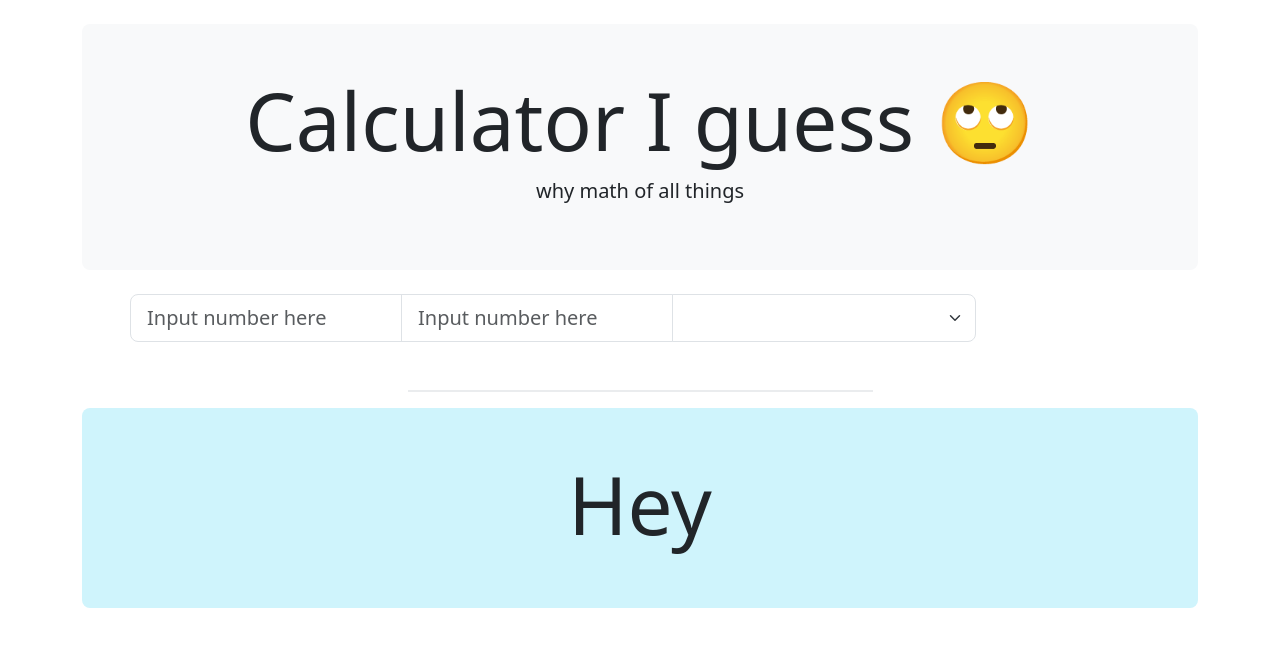
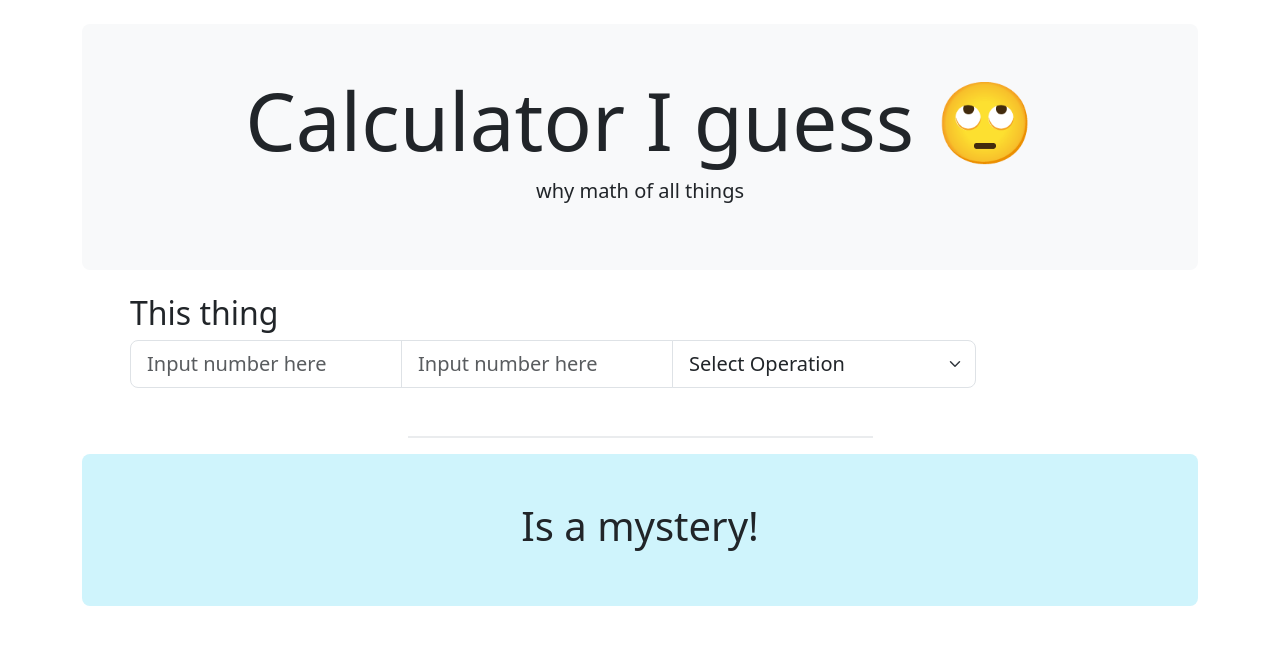
Before and after one commit to janeirosan/exercicio-vuejs, a Vue app: page / in a window 1280 px wide. Shown: the top 646 px of the page. Built offline with nearby package versions, Linux system fonts and the light colour scheme.

Commit message:
WE DID IT BOYS

```diff
--- a/src/components/Calculator.vue
+++ b/src/components/Calculator.vue
@@ -1,42 +1,50 @@
 <script setup>
+    import { ref } from 'vue'
     const num1 = defineModel('num1');
     const num2 = defineModel('num2');
+    const result = ref('penis jade');
+    const selectedOp = ref('Select Operation');
 
-    const operations = [{
-        name: 'Select operation',
-        value: ''
-    },{
-        name:'addition',
-        value: addNum()
-    },{
-        name:'subtraction',
-        value: subNum()
-    },{
-        name:'multiplication',
-        value: multNum()
-    },{
-        name:'division',
-        value: divNum()
-    }];
+    const operations = ['addition', 'subtraction', 'multiplication', 'division'];
+    // delete value later
 
     function addNum() {
-    return num1 + num2
+    return num1.value + num2.value
     }
 
     function subNum() {
-    return num1 - num2
+    return num1.value - num2.value
     }
 
     function multNum() {
-    return num1 * num2
+    return num1.value * num2.value
     }
 
     function divNum() {
-    return num1 / num2
+    return num1.value / num2.value
     }
 
-    function maths(selected) {
-        console.log(selected)
+    function maths() {
+        // let operation = event.target.selectedOptions[0].value; // < this fucken thing
+        // ^ event is the variable storing the operation stored by the user
+        let operation = selectedOp.value
+        switch(operation) {
+            case 'addition':
+            result.value = addNum()
+            break;
+
+            case 'subtraction':
+            result.value = subNum()
+            break;
+
+            case 'multiplication':
+            result.value = multNum()
+            break;
+
+            case 'division':
+            result.value = divNum()
+            break;
+        }
     }
 </script>
 
@@ -51,21 +59,22 @@
         <form class="mx-5 mb-5">
             <div class="row rounded-2">
                 <div class="col-10">
+                    <h2>This thing</h2>
                     <div class="input-group input-group-lg">
-                    <input type="number" class="form-control" placeholder="Input number here" v-model.number="num1">
-                    <input type="number" class="form-control" placeholder="Input number here" v-model.number="num2">
-                    <select class="form-select text-capitalize" :value="selected" @change="maths => operations.value = maths.target.selected">
-                        <option v-for="operation in operations">{{ operation.name }}</option>
+                    <input type="number" class="form-control" placeholder="Input number here" v-model.number="num1" @input="maths">
+                    <input type="number" class="form-control" placeholder="Input number here" v-model.number="num2" @input="maths">
+                    <select class="form-select text-capitalize" @change="maths" v-model="selectedOp">
+                        <option selected disabled>Select Operation</option>
+                        <option v-for="operation in operations">{{ operation }}</option>
                     </select>
                     </div>
                 </div>
             </div>
         </form>
         <hr class="border border-dark-subtle col-5 mx-auto">
-        <div class="container bg-info-subtle p-5 my-2 rounded-3">
-            <h1 class="display-1 text-center">
-            <span>Hey</span>
-            </h1>
+        <div class="container bg-info-subtle p-5 my-2 rounded-3 display-1 text-center">
+            <h1 v-if = "!isNaN(result)">Equals {{ result }}</h1>
+            <h1 v-else>Is a mystery!</h1>
         </div>
     </div>
 </template>
```
